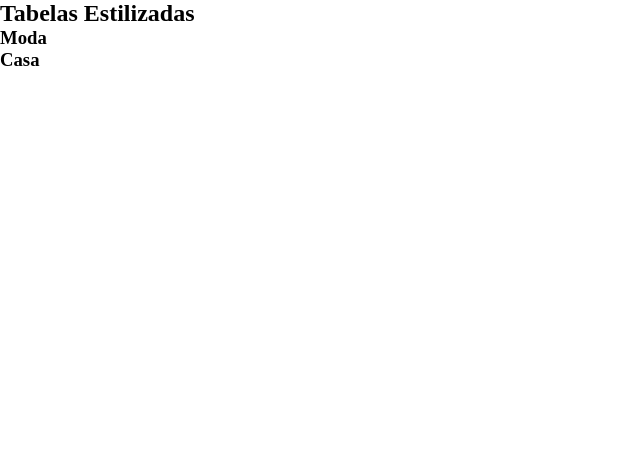
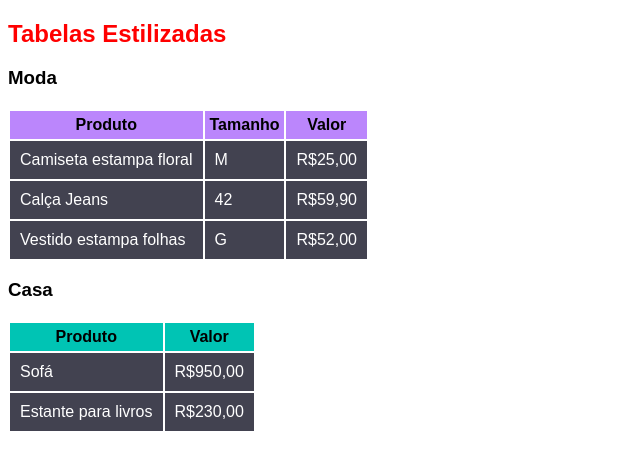
Before and after one commit to LarissaMidori/dev-quest, a plain HTML site: page index.html in a window 1280 px wide. Shown: the whole page, without its empty margins (0-640 px from the left). Drawn offline with Linux system fonts and the light colour scheme.

Commit message:
Finalizando as estilizações das tabelas

```diff
--- a/index.html
+++ b/index.html
@@ -8,14 +8,47 @@
   <title>Quest - Html e CSS básicos</title>
 </head>
 <body>
+
   <h2>Tabelas Estilizadas</h2>
   <h3>Moda</h3>
-  <table>
+  <table class="table-moda">
+    <tr>
+      <th>Produto</th>
+      <th>Tamanho</th>
+      <th>Valor</th>
+    </tr>
+    <tr>
+      <td>Camiseta estampa floral</td>
+      <td>M</td>
+      <td>R$25,00</td>
+    </tr>
+    <tr>
+      <td>Calça Jeans</td>
+      <td>42</td>
+      <td>R$59,90</td>
+    </tr>
+    <tr>
+      <td>Vestido estampa folhas</td>
+      <td>G</td>
+      <td>R$52,00</td>
+    </tr>
+  </table>
 
+  <h3>Casa</h3>
+  <table class="table-casa">
+    <tr>
+      <th>Produto</th>
+      <th>Valor</th>
+    </tr>
+    <tr>
+      <td>Sofá</td>
+      <td>R$950,00</td>
+    </tr>
+    <tr>
+      <td>Estante para livros</td>
+      <td>R$230,00</td>
+    </tr>
   </table>
-  <h3>Casa</h3>
-  <table>
 
-  </table>
 </body>
 </html>
--- a/style.css
+++ b/style.css
@@ -1,4 +1,30 @@
-* {
-  margin: 0;
-  padding: 0;
+
+body {
+  font-family:sans-serif;
 }
+
+h2 {
+  margin-bottom: 10px;
+  color: #ff0000;
+}
+
+h3 {
+  margin-bottom: 20px;
+}
+
+table td {
+  background-color: #424250;
+  color: #ffffff;
+  padding: 10px;
+}
+
+.table-moda th {
+  background-color: #BB86FC;
+  padding: 5px;
+}
+
+.table-casa th {
+  background-color: #00C4B4;
+  padding: 5px;
+
+}
```
